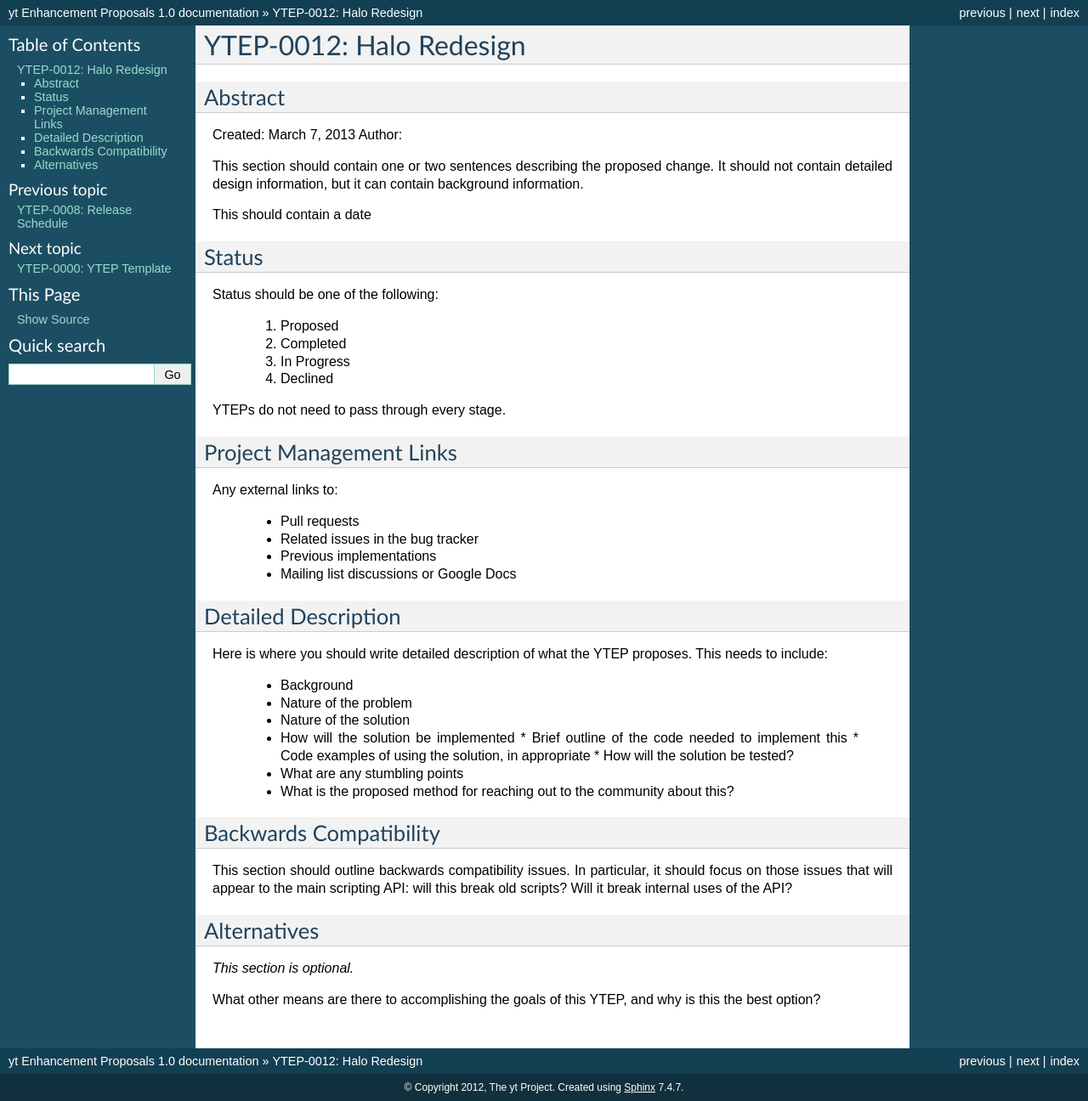
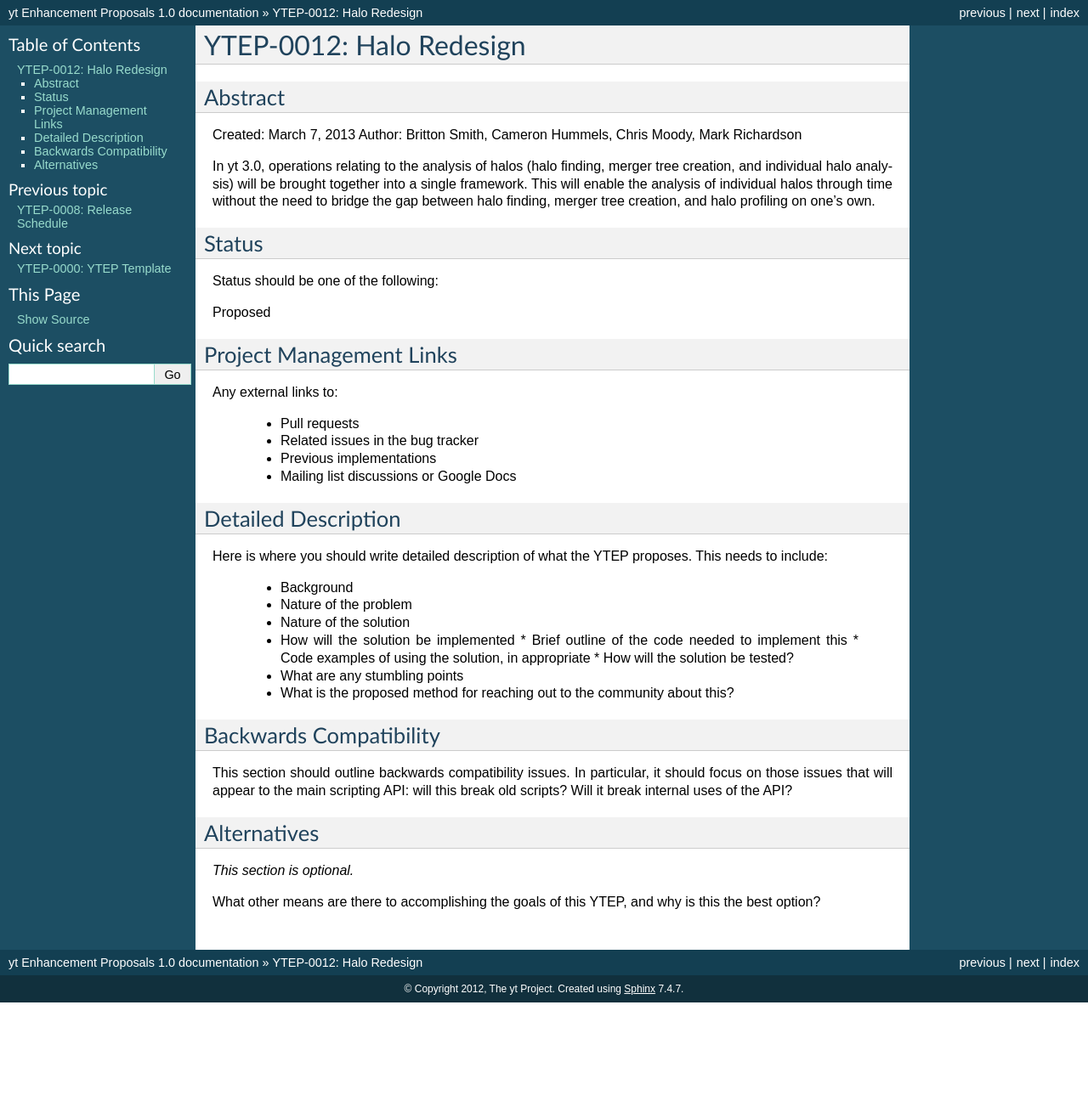
Before and after one commit to yt-project/ytep, a Sphinx documentation site: the page built from source/YTEPs/YTEP-0012.rst, in a window 1280 px wide. Shown: the whole page at 85% size. Built offline with Sphinx 7.4.7, drawn with Linux system fonts in a browser that asks for light colours; formulas are drawn with MathJax 3; after the commit the page ends 1180 px from its top, so only the background shows below that.

Commit message:
Adding description for YTEP 12.

```diff
--- a/source/YTEPs/YTEP-0012.rst
+++ b/source/YTEPs/YTEP-0012.rst
@@ -5,25 +5,20 @@ Abstract
 --------
 
 Created: March 7, 2013
-Author:
+Author: Britton Smith, Cameron Hummels, Chris Moody, Mark Richardson
 
-This section should contain one or two sentences describing the proposed
-change.  It should not contain detailed design information, but it can contain
-background information.
-
-This should contain a date
+In yt 3.0, operations relating to the analysis of halos (halo finding,
+merger tree creation, and individual halo analysis) will be brought together
+into a single framework.  This will enable the analysis of individual halos
+through time without the need to bridge the gap between halo finding, merger tree
+creation, and halo profiling on one's own.
 
 Status
 ------
 
 Status should be one of the following:
 
- #. Proposed
- #. Completed
- #. In Progress
- #. Declined
-
-YTEPs do not need to pass through every stage.
+Proposed
 
 Project Management Links
 ------------------------
```
